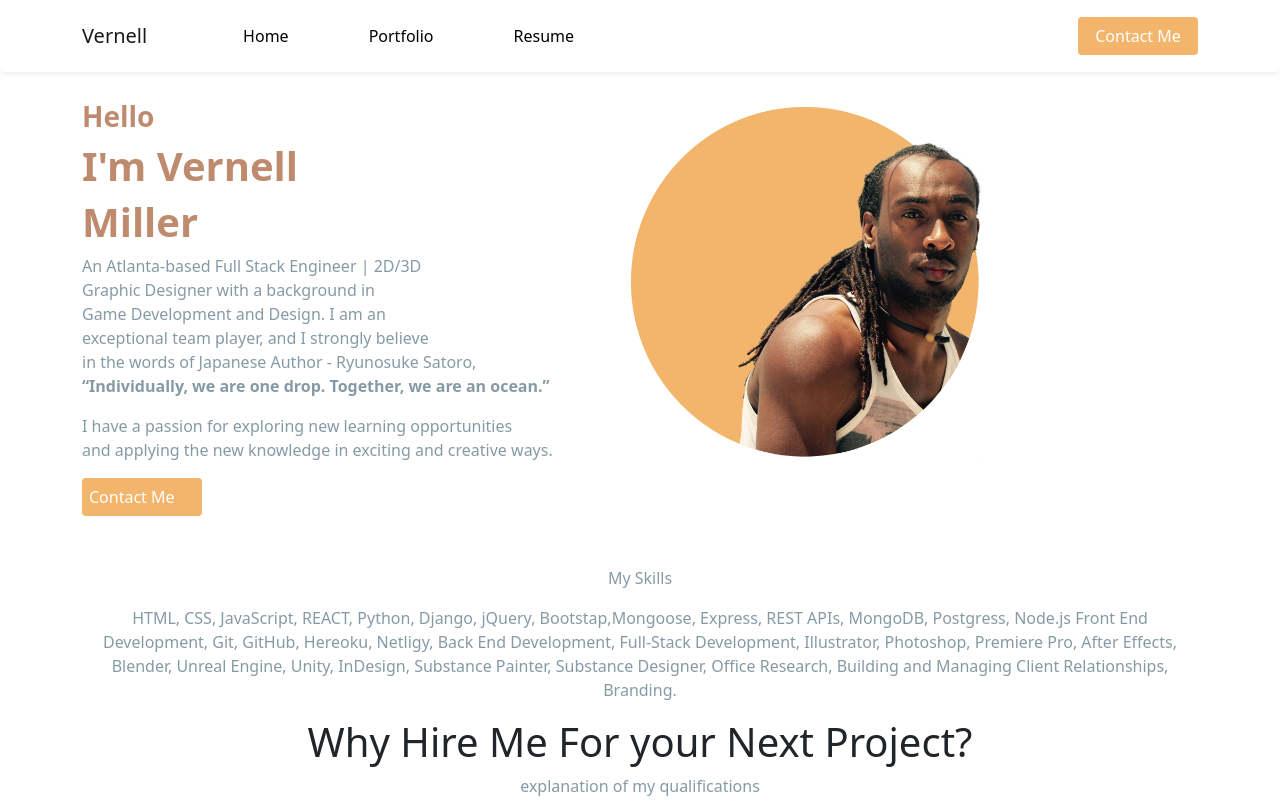
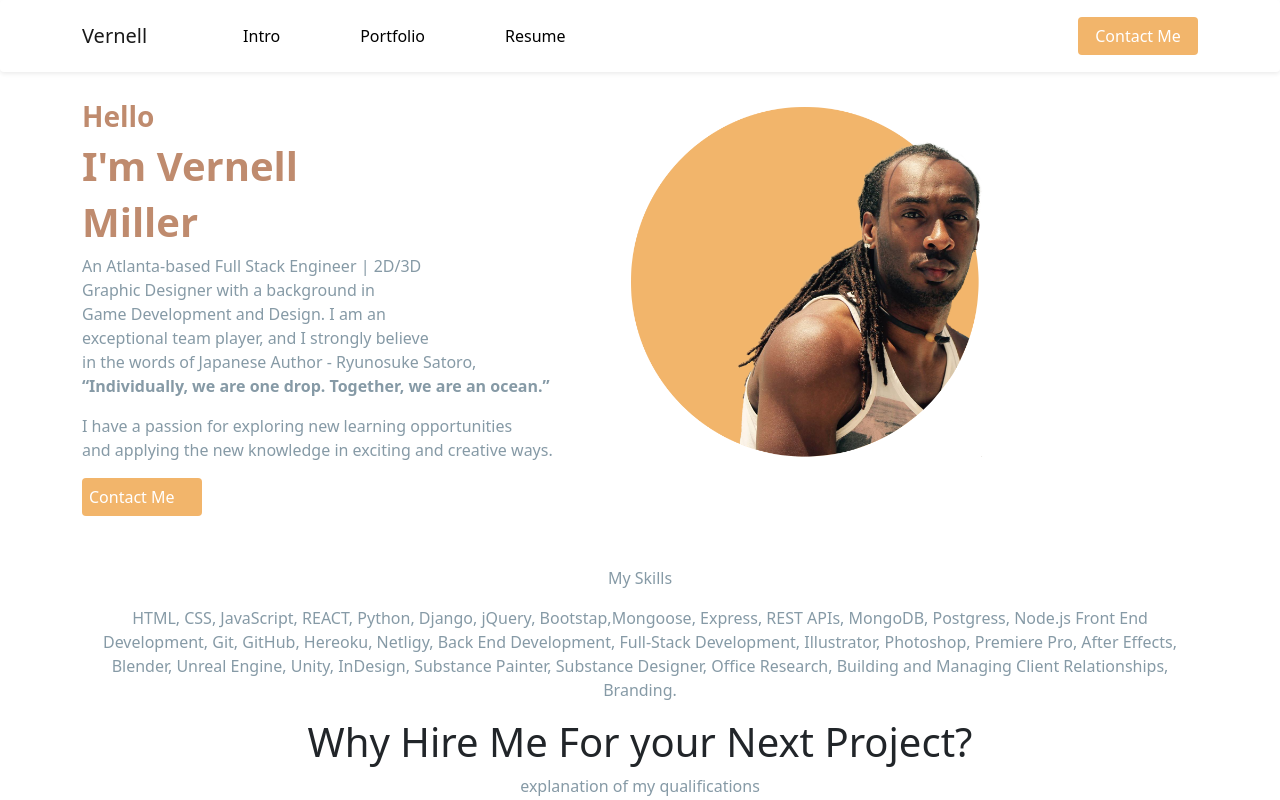
Before and after one commit to VernellMiller/react-portfolio, a React (Create React App) app: page / in a window 1280 px wide. Shown: the top 800 px of the page. Built offline with nearby package versions, Linux system fonts and the light colour scheme.

Commit message:
changes home nav to intro

```diff
--- a/src/components/Nav.js
+++ b/src/components/Nav.js
@@ -12,7 +12,7 @@ const Navigation = (props) => {
                 <Navbar.Toggle aria-controls="responsive-navbar-nav" onClick={() => setExpanded(expanded ? false : "expanded")} />
                 <Navbar.Collapse id="responsive-navbar-nav">
                     <Nav className="me-auto">
-                        <a class="text-decoration-none" id="link" href="#Home" onClick={() => setExpanded(false)}>Home</a>
+                        <a class="text-decoration-none" id="link" href="#Home" onClick={() => setExpanded(false)}>Intro</a>
                         <a class="text-decoration-none" id="link" href="#portfolio" onClick={() => setExpanded(false)}>Portfolio</a>
                         <a class="text-decoration-none" id="link" href="#resume" onClick={() => setExpanded(false)}>Resume</a>
                     </Nav>
```
